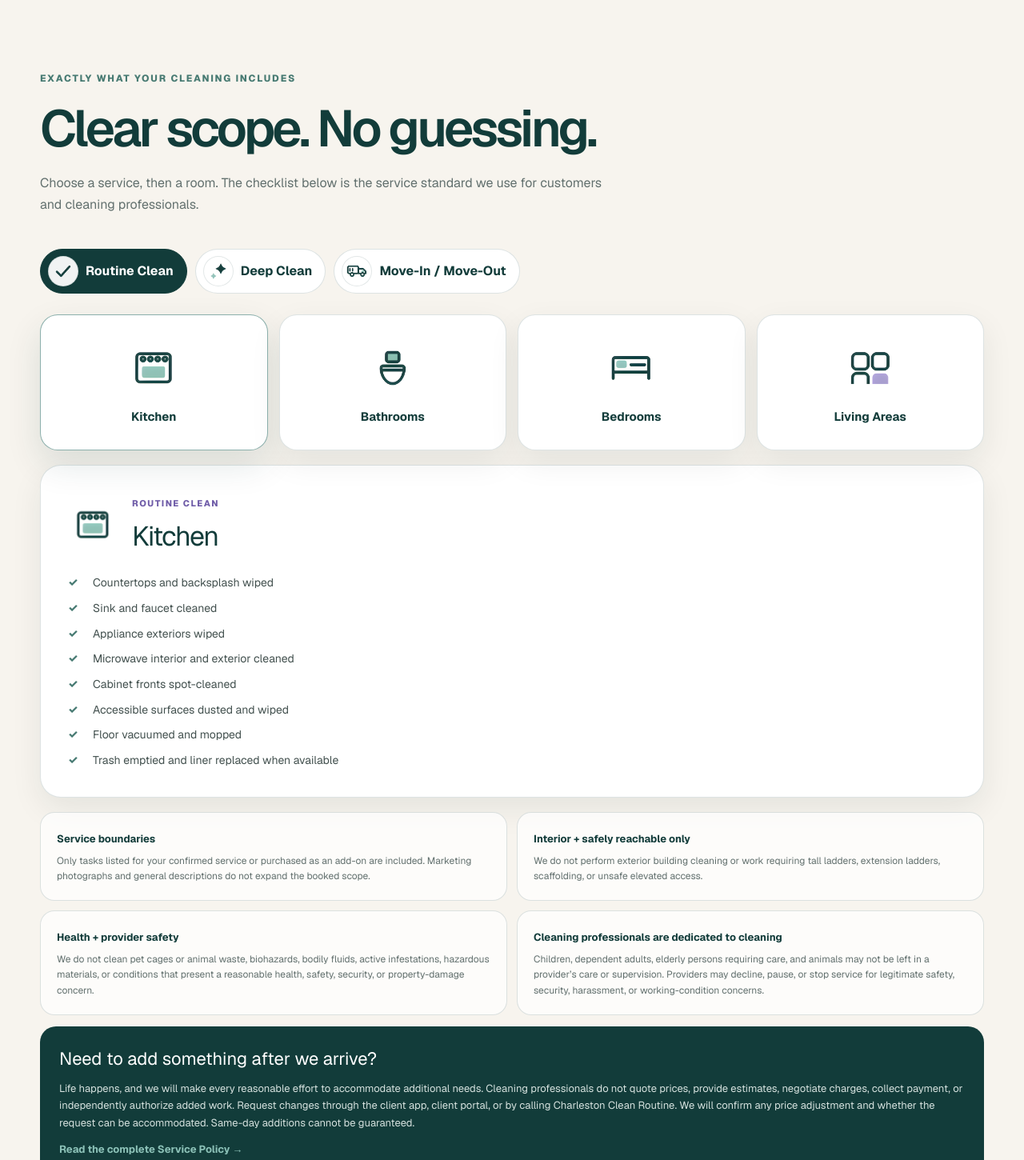
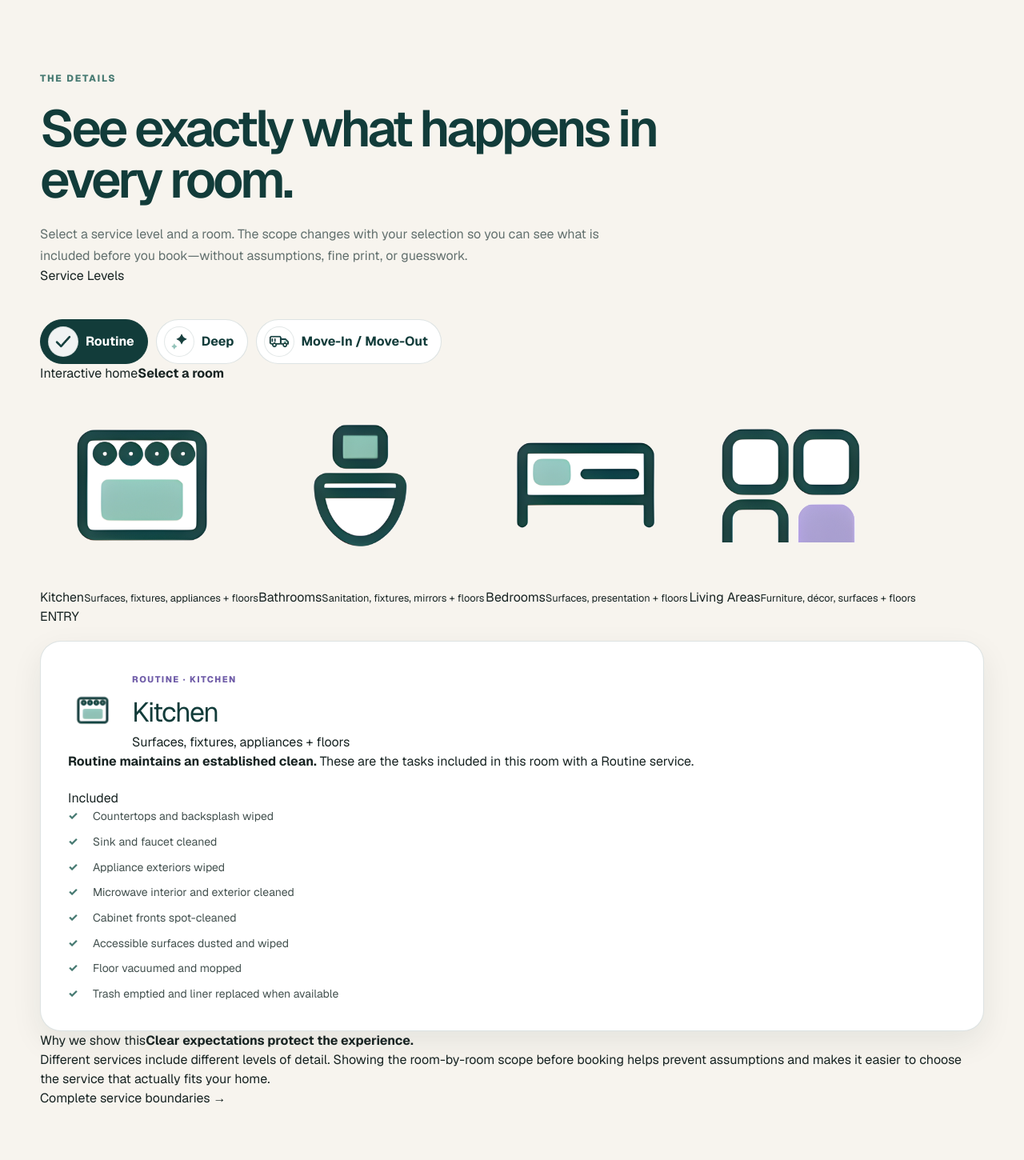
Before and after one commit to christophercompton843/charleston-clean-routine, a Next.js app: page / in a window 1280 px wide. Shown: the part 3460-4910 px from the top of the page at 80% size. Built offline with nearby package versions, Linux system fonts and the light colour scheme.

Commit message:
Rebuild The Details as interactive scope explorer

```diff
--- a/app/service-scope.tsx
+++ b/app/service-scope.tsx
@@ -6,9 +6,10 @@ import BrandIcon, { type BrandIconName } from "./brand-icon";
 type RoomKey = "kitchen" | "bathrooms" | "bedrooms" | "living";
 type ServiceKey = "routine" | "deep" | "move";
 
-const rooms: Record<RoomKey, { title: string; icon: string; routine: string[]; deep: string[]; move: string[] }> = {
+const rooms: Record<RoomKey, { title: string; subtitle: string; icon: string; routine: string[]; deep: string[]; move: string[] }> = {
   kitchen: {
     title: "Kitchen",
+    subtitle: "Surfaces, fixtures, appliances + floors",
     icon: "/icons/kitchen.png",
     routine: ["Countertops and backsplash wiped", "Sink and faucet cleaned", "Appliance exteriors wiped", "Microwave interior and exterior cleaned", "Cabinet fronts spot-cleaned", "Accessible surfaces dusted and wiped", "Floor vacuumed and mopped", "Trash emptied and liner replaced when available"],
     deep: ["Cabinet fronts fully wiped", "Baseboards detailed", "Doors, frames, and switch plates detailed", "Additional attention to buildup on accessible surfaces and fixtures"],
@@ -16,6 +17,7 @@ const rooms: Record<RoomKey, { title: string; icon: string; routine: string[]; d
   },
   bathrooms: {
     title: "Bathrooms",
+    subtitle: "Sanitation, fixtures, mirrors + floors",
     icon: "/icons/bathroom.png",
     routine: ["Toilet cleaned and sanitized", "Tub and/or shower cleaned", "Sink, faucet, and vanity cleaned", "Mirrors cleaned", "Accessible fixtures and surfaces dusted and wiped", "Floor vacuumed and mopped", "Trash emptied and liner replaced when available"],
     deep: ["Baseboards detailed", "Doors, frames, and switch plates detailed", "Additional attention to soap residue and buildup", "Accessible bathroom fixtures and surfaces detailed"],
@@ -23,6 +25,7 @@ const rooms: Record<RoomKey, { title: string; icon: string; routine: string[]; d
   },
   bedrooms: {
     title: "Bedrooms",
+    subtitle: "Surfaces, presentation + floors",
     icon: "/icons/bedroom.png",
     routine: ["Accessible surfaces dusted", "Furniture exteriors dusted", "Mirrors cleaned", "Bed neatly made when linens are already on the bed", "Floor vacuumed and/or mopped", "Trash emptied and liner replaced when available", "Light general straightening"],
     deep: ["Baseboards detailed", "Doors, frames, and switch plates detailed", "Additional attention to accessible ledges, edges, and buildup"],
@@ -30,6 +33,7 @@ const rooms: Record<RoomKey, { title: string; icon: string; routine: string[]; d
   },
   living: {
     title: "Living Areas",
+    subtitle: "Furniture, décor, surfaces + floors",
     icon: "/icons/services.png",
     routine: ["Accessible surfaces and furniture exteriors dusted", "Tables and reachable décor dusted", "Mirrors cleaned", "Floor vacuumed and/or mopped", "Trash emptied and liner replaced when available", "Light general straightening"],
     deep: ["Baseboards detailed", "Doors, frames, and switch plates detailed", "Additional attention to accessible ledges, edges, and buildup"],
@@ -37,7 +41,7 @@ const rooms: Record<RoomKey, { title: string; icon: string; routine: string[]; d
   },
 };
 
-const serviceNames: Record<ServiceKey, string> = { routine: "Routine Clean", deep: "Deep Clean", move: "Move-In / Move-Out" };
+const serviceNames: Record<ServiceKey, string> = { routine: "Routine", deep: "Deep", move: "Move-In / Move-Out" };
 const serviceIcons: Record<ServiceKey, BrandIconName> = { routine: "routine-clean", deep: "deep-clean", move: "move-in-out" };
 
 export default function ServiceScope() {
@@ -47,48 +51,97 @@ export default function ServiceScope() {
   const extras = service === "routine" ? [] : selected[service];
 
   return (
-    <section className="scope-section" id="whats-included" aria-labelledby="scope-title">
+    <section className="scope-section scope-explorer" id="whats-included" aria-labelledby="scope-title">
       <div className="scope-heading">
-        <p className="eyebrow">Exactly what your cleaning includes</p>
-        <h2 id="scope-title">Clear scope. No guessing.</h2>
-        <p>Choose a service, then a room. The checklist below is the service standard we use for customers and cleaning professionals.</p>
+        <p className="eyebrow">The Details</p>
+        <h2 id="scope-title">See exactly what happens in every room.</h2>
+        <p>Select a service level and a room. The scope changes with your selection so you can see what is included before you book—without assumptions, fine print, or guesswork.</p>
       </div>
 
-      <div className="scope-service-tabs" role="tablist" aria-label="Cleaning service">
-        {(Object.keys(serviceNames) as ServiceKey[]).map((key) => (
-          <button key={key} type="button" className={`scope-service-tab ${service === key ? "active" : ""}`} onClick={() => setService(key)}><BrandIcon name={serviceIcons[key]} />{serviceNames[key]}</button>
-        ))}
+      <div className="scope-explorer-controls" aria-label="Choose a service level">
+        <span>Service Levels</span>
+        <div className="scope-service-tabs" role="tablist" aria-label="Cleaning service level">
+          {(Object.keys(serviceNames) as ServiceKey[]).map((key) => (
+            <button
+              key={key}
+              type="button"
+              role="tab"
+              aria-selected={service === key}
+              className={`scope-service-tab ${service === key ? "active" : ""}`}
+              onClick={() => setService(key)}
+            >
+              <BrandIcon name={serviceIcons[key]} />
+              <span>{serviceNames[key]}</span>
+            </button>
+          ))}
+        </div>
       </div>
 
-      <div className="scope-room-tabs" aria-label="Choose a room">
-        {(Object.keys(rooms) as RoomKey[]).map((key) => (
-          <button key={key} type="button" className={room === key ? "active" : ""} onClick={() => setRoom(key)}>
-            <img src={rooms[key].icon} alt="" aria-hidden="true" /><span>{rooms[key].title}</span>
-          </button>
-        ))}
+      <div className="scope-explorer-shell">
+        <div className="scope-floorplan" aria-label="Select a room to view its cleaning scope">
+          <div className="scope-floorplan-label">
+            <span>Interactive home</span>
+            <strong>Select a room</strong>
+          </div>
+
+          {(Object.keys(rooms) as RoomKey[]).map((key) => (
+            <button
+              key={key}
+              type="button"
+              className={`scope-room-marker scope-room-${key} ${room === key ? "active" : ""}`}
+              aria-pressed={room === key}
+              onClick={() => setRoom(key)}
+            >
+              <img src={rooms[key].icon} alt="" aria-hidden="true" />
+              <span>{rooms[key].title}</span>
+              <small>{rooms[key].subtitle}</small>
+            </button>
+          ))}
+
+          <div className="scope-floorplan-hall" aria-hidden="true" />
+          <div className="scope-floorplan-entry" aria-hidden="true">ENTRY</div>
+        </div>
+
+        <div className="scope-detail" aria-live="polite">
+          <div className="scope-detail-title">
+            <img src={selected.icon} alt="" />
+            <div>
+              <span>{serviceNames[service]} · {selected.title}</span>
+              <h3>{selected.title}</h3>
+              <p>{selected.subtitle}</p>
+            </div>
+          </div>
+
+          {service === "routine" ? (
+            <p className="scope-level-explainer"><strong>Routine maintains an established clean.</strong> These are the tasks included in this room with a Routine service.</p>
+          ) : (
+            <p className="scope-level-explainer"><strong>{service === "deep" ? "Deep includes everything in Routine, plus:" : "Move-In / Move-Out includes the Routine foundation, adapted for an empty-home transition, plus:"}</strong></p>
+          )}
+
+          <div className="scope-columns">
+            <div>
+              <span className="scope-list-label">{service === "routine" ? "Included" : "Routine foundation"}</span>
+              <ul>{selected.routine.map((item) => <li key={item}><span>✓</span>{item}</li>)}</ul>
+            </div>
+            {extras.length > 0 && (
+              <div className="scope-extra">
+                <span className="scope-list-label">{service === "deep" ? "Deep additions" : "Transition additions"}</span>
+                <ul>{extras.map((item) => <li key={item}><span>+</span>{item}</li>)}</ul>
+              </div>
+            )}
+          </div>
+
+          {service === "move" && <p className="scope-note">Move-In / Move-Out is designed for substantially empty properties. Inside refrigerators, ovens, cabinets, and drawers are included only when the applicable add-on or Deposit Ready Detail is confirmed.</p>}
+        </div>
       </div>
 
-      <div className="scope-detail">
-        <div className="scope-detail-title"><img src={selected.icon} alt="" /><div><span>{serviceNames[service]}</span><h3>{selected.title}</h3></div></div>
-        {service !== "routine" && <p className="scope-plus"><strong>Everything in Routine Clean, plus:</strong></p>}
-        <div className="scope-columns">
-          <ul>{selected.routine.map((item) => <li key={item}><span>✓</span>{item}</li>)}</ul>
-          {extras.length > 0 && <ul className="scope-extra">{extras.map((item) => <li key={item}><span>+</span>{item}</li>)}</ul>}
+      <div className="scope-clarity-note">
+        <div>
+          <span>Why we show this</span>
+          <strong>Clear expectations protect the experience.</strong>
         </div>
-        {service === "move" && <p className="scope-note">Move-In / Move-Out Cleaning is designed for substantially empty properties. Inside refrigerators, ovens, cabinets, and drawers are included only when the applicable add-on or Deposit Ready Detail is confirmed.</p>}
-      </div>
-
-      <aside className="scope-boundaries">
-        <div><strong>Service boundaries</strong><p>Only tasks listed for your confirmed service or purchased as an add-on are included. Marketing photographs and general descriptions do not expand the booked scope.</p></div>
-        <div><strong>Interior + safely reachable only</strong><p>We do not perform exterior building cleaning or work requiring tall ladders, extension ladders, scaffolding, or unsafe elevated access.</p></div>
-        <div><strong>Health + provider safety</strong><p>We do not clean pet cages or animal waste, biohazards, bodily fluids, active infestations, hazardous materials, or conditions that present a reasonable health, safety, security, or property-damage concern.</p></div>
-        <div><strong>Cleaning professionals are dedicated to cleaning</strong><p>Children, dependent adults, elderly persons requiring care, and animals may not be left in a provider’s care or supervision. Providers may decline, pause, or stop service for legitimate safety, security, harassment, or working-condition concerns.</p></div>
-      </aside>
-
-      <div className="scope-change-policy">
-        <h3>Need to add something after we arrive?</h3>
-        <p>Life happens, and we will make every reasonable effort to accommodate additional needs. Cleaning professionals do not quote prices, provide estimates, negotiate charges, collect payment, or independently authorize added work. Request changes through the client app, client portal, or by calling Charleston Clean Routine. We will confirm any price adjustment and whether the request can be accommodated. Same-day additions cannot be guaranteed.</p>
-        <a href="/service-policy">Read the complete Service Policy →</a>
+        <p>Different services include different levels of detail. Showing the room-by-room scope before booking helps prevent assumptions and makes it easier to choose the service that actually fits your home.</p>
+        <a href="/service-policy">Complete service boundaries →</a>
       </div>
     </section>
   );
```
